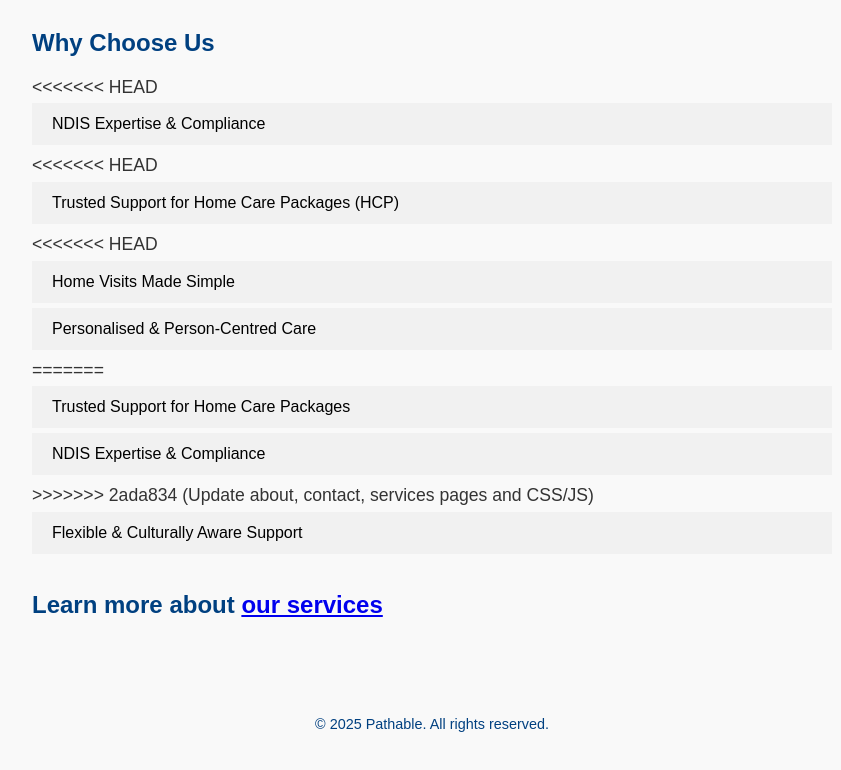
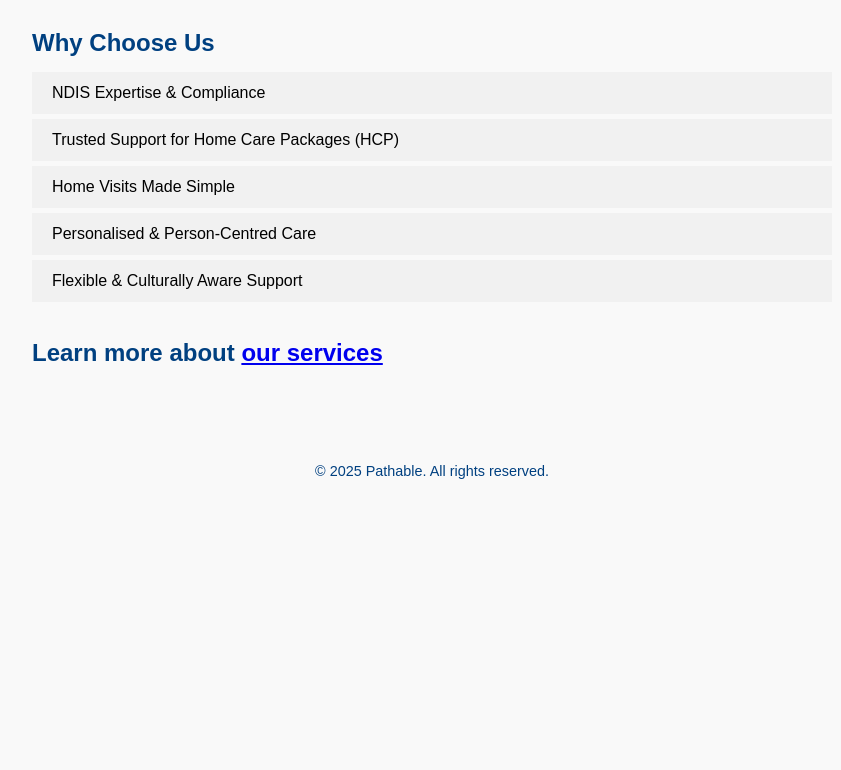
Before and after one commit to soong-au/pathable_website, a website: page about.html in a window 1280 px wide. Shown: the part 1386-2156 px from the top of the page, without its empty margins (208-1049 px from the left). After the commit the page ends 1916 px from the top, so only its background shows below. Drawn offline with Linux system fonts and the light colour scheme.

Commit message:
Final tweaks to about and style.css

```diff
--- a/about.html
+++ b/about.html
@@ -64,33 +64,20 @@
     <h3>Why Choose Us</h3>
 
 <div class="accordion-item">
-<<<<<<< HEAD
   <button class="accordion-btn">NDIS Expertise & Compliance</button>
   <div class="accordion-content">
     <p>As a registered NDIS provider, we prepare all required assessments, progress reports, and outcome measures in line with NDIS quality and safety standards.</p>
-=======
-  <button class="accordion-btn">Personalised & Person-Centred Care</button>
-  <div class="accordion-content">
-    <p>Every person’s journey is unique. Our physiotherapy services are tailored to your goals, abilities, and lifestyle, ensuring care that truly fits you.</p>
->>>>>>> 2ada834 (Update about, contact, services pages and CSS/JS)
   </div>
 </div>
 
 <div class="accordion-item">
-<<<<<<< HEAD
   <button class="accordion-btn">Trusted Support for Home Care Packages (HCP)</button>
   <div class="accordion-content">
     <p>We partner with HCP providers to deliver reliable, outcome-focused physiotherapy for older adults. Our reports and communication make coordination seamless for both clients and case managers.</p>
-=======
-  <button class="accordion-btn">Home Visits Made Simple</button>
-  <div class="accordion-content">
-    <p>We deliver professional physiotherapy right to your home or community setting, reducing travel stress and making therapy more accessible and consistent.</p>
->>>>>>> 2ada834 (Update about, contact, services pages and CSS/JS)
   </div>
 </div>
 
 <div class="accordion-item">
-<<<<<<< HEAD
   <button class="accordion-btn">Home Visits Made Simple</button>
   <div class="accordion-content">
     <p>We deliver professional physiotherapy right to your home or community setting, reducing travel stress and making therapy more accessible and consistent.</p>
@@ -105,21 +92,6 @@
 </div>
 
 
-=======
-  <button class="accordion-btn">Trusted Support for Home Care Packages</button>
-  <div class="accordion-content">
-    <p>We partner with Home Care Package (HCP) providers to deliver reliable, outcome-focused physiotherapy for older adults. Our reports and communication make coordination seamless for both clients and case managers.</p>
-  </div>
-</div>
-
-<div class="accordion-item">
-  <button class="accordion-btn">NDIS Expertise & Compliance</button>
-  <div class="accordion-content">
-    <p>As a registered NDIS provider, we prepare all required assessments, progress reports, and outcome measures in line with NDIS quality and safety standards.</p>
-  </div>
-</div>
-
->>>>>>> 2ada834 (Update about, contact, services pages and CSS/JS)
 <div class="accordion-item">
   <button class="accordion-btn">Flexible & Culturally Aware Support</button>
   <div class="accordion-content">
--- a/css/style.css
+++ b/css/style.css
@@ -84,10 +84,6 @@ font-weight: normal;
   color: inherit;        /* 기존 색상 유지 */
   display: inline-block; /* 클릭 영역을 로고 전체로 확장 */
 }
-<<<<<<< HEAD
-=======
-
->>>>>>> 2ada834 (Update about, contact, services pages and CSS/JS)
 /* 네비게이션 */
 nav a {
 margin-left: 2rem;
```
